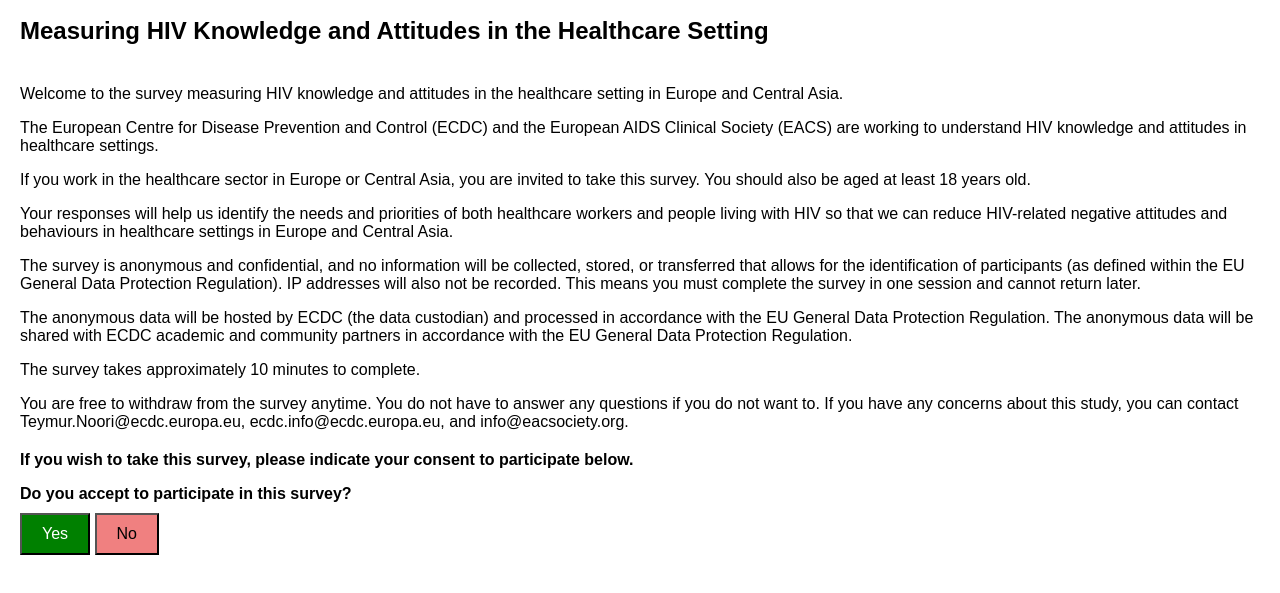
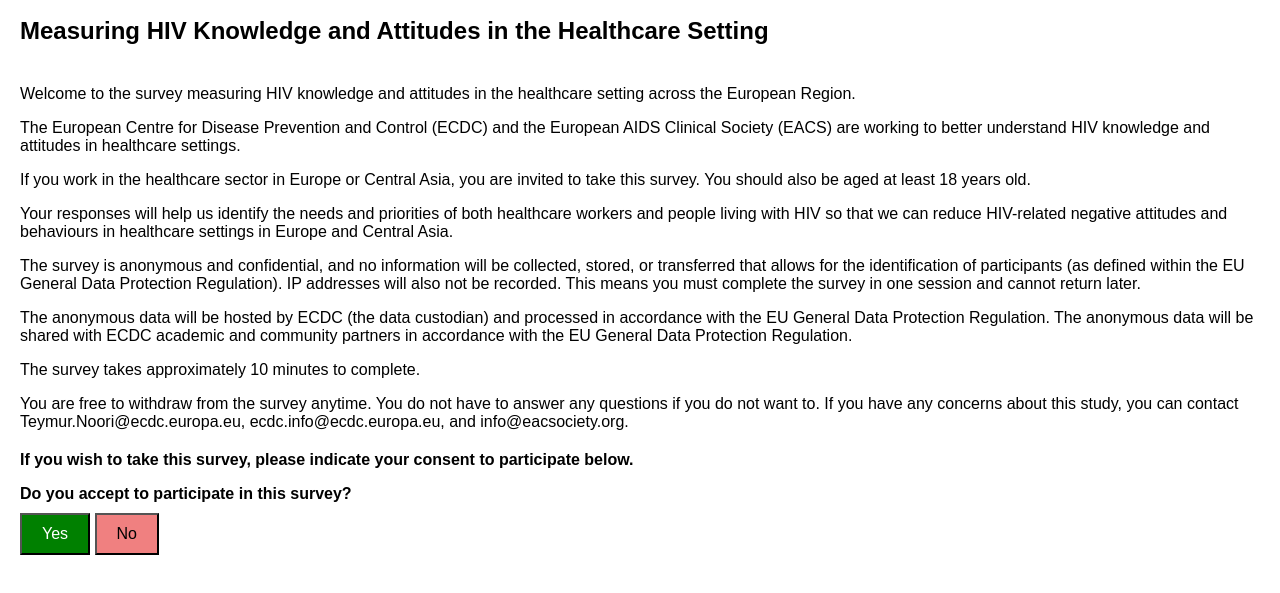
Before and after one commit to anamendezlo/HIV_stigma_HCS, a plain HTML site: page index.html in a window 1280 px wide. Shown: the part 103-696 px from the top of the page. Drawn offline with Linux system fonts and the light colour scheme.

Commit message:
index.html

```diff
--- a/index.html
+++ b/index.html
@@ -59,8 +59,8 @@
     <img src="eacs_logo.png" alt="EACS Logo">
   </div>
   <h1>Measuring HIV Knowledge and Attitudes in the Healthcare Setting</h1>
-  <p>Welcome to the survey measuring HIV knowledge and attitudes in the healthcare setting in Europe and Central Asia.</p>
-  <p>The European Centre for Disease Prevention and Control (ECDC) and the European AIDS Clinical Society (EACS) are working to understand HIV knowledge and attitudes in healthcare settings.</p>
+  <p>Welcome to the survey measuring HIV knowledge and attitudes in the healthcare setting across the European Region.</p>
+  <p>The European Centre for Disease Prevention and Control (ECDC) and the European AIDS Clinical Society (EACS) are working to better understand HIV knowledge and attitudes in healthcare settings.</p>
   <p>If you work in the healthcare sector in Europe or Central Asia, you are invited to take this survey. You should also be aged at least 18 years old.</p>
   <p>Your responses will help us identify the needs and priorities of both healthcare workers and people living with HIV so that we can reduce HIV-related negative attitudes and behaviours in healthcare settings in Europe and Central Asia.</p>
   <p>The survey is anonymous and confidential, and no information will be collected, stored, or transferred that allows for the identification of participants (as defined within the EU General Data Protection Regulation). IP addresses will also not be recorded. This means you must complete the survey in one session and cannot return later.</p>
```
